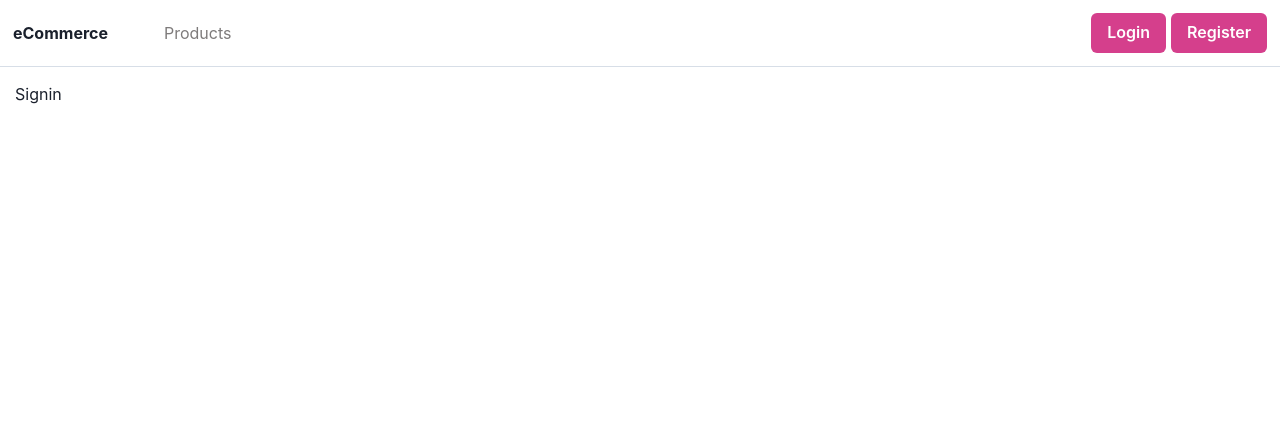
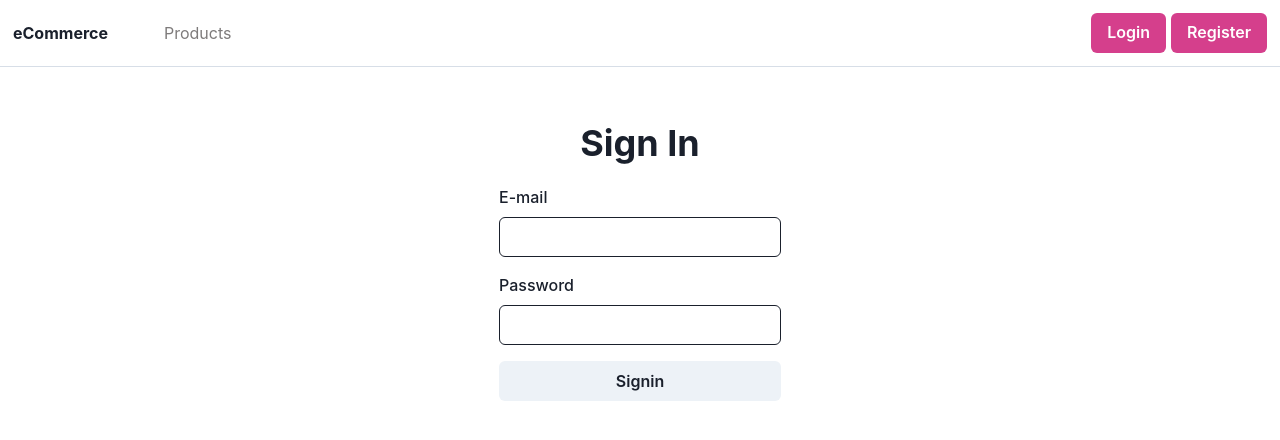
Before and after one commit to Guven1991/e-commerce-app, a React (Create React App) app in the folder client/: page /signin in a window 1280 px wide. Shown: the top 440 px of the page. Built offline with nearby package versions, Linux system fonts and the light colour scheme; no server answers.

Commit message:
signin and signup added

```diff
--- a/client/src/App.js
+++ b/client/src/App.js
@@ -5,6 +5,9 @@ import Products from "./pages/Products";
 import ProductDetail from "./pages/ProductDetail";
 import Signin from "./pages/auth/Signin";
 import Signup from "./pages/auth/signup";
+import Profile from "./pages/Profile";
+import { PrivateRoute } from "./pages/PrivateRoute";
+
 
 function App() {
   return (
@@ -16,6 +19,7 @@ function App() {
           <Route path="/product/:product_id" element={<ProductDetail />} />
           <Route path="/signin" element={<Signin />} />
           <Route path="/signup" element={<Signup />} />
+          <Route path="/profile" element={<PrivateRoute><Profile /></PrivateRoute>} />
         </Routes>
       </div>
     </>
--- a/client/src/api.js
+++ b/client/src/api.js
@@ -1,5 +1,21 @@
-import axios from 'axios';
+import axios from "axios";
 
+axios.interceptors.request.use(
+  function (config) {
+    const { origin } = new URL(config.url);
+    const allowedorigins = [process.env.REACT_APP_BASE_ENDPOINT];
+    const token = localStorage.getItem("access-Token");
+
+    if (allowedorigins.includes(origin)) {
+      config.headers.authorization = token;
+    }
+    return config;
+  },
+  function (error) {
+    // Do something with request error
+    return Promise.reject(error);
+  }
+);
 
 export const fetchProductList = async ({ pageParam = 1 }) => {
   const { data } = await axios.get(
@@ -9,8 +25,46 @@ export const fetchProductList = async ({ pageParam = 1 }) => {
   return data;
 };
 
-export const fetchProduct = async(id) => {
-    const {data} = await  axios.get(`${process.env.REACT_APP_BASE_ENDPOINT}/product/${id}`)
+export const fetchProduct = async (id) => {
+  const { data } = await axios.get(
+    `${process.env.REACT_APP_BASE_ENDPOINT}/product/${id}`
+  );
 
   return data;
+};
+
+export const fetchRegister = async (input) => {
+  const { data } = await axios.post(
+    `${process.env.REACT_APP_BASE_ENDPOINT}/auth/register`,
+    input
+  );
+
+  return data;
+};
+
+export const fetchLogin= async (input) => {
+  const { data } = await axios.post(
+    `${process.env.REACT_APP_BASE_ENDPOINT}/auth/login`,
+    input
+  );
+
+  return data;
+};
+
+export const fetchMe = async () => {
+  const { data } = await axios.get(
+    `${process.env.REACT_APP_BASE_ENDPOINT}/auth/me`
+  );
+  return data;
+};
+
+export const fetchLogout = async () => {
+  const { data } = await axios.post(
+    `${process.env.REACT_APP_BASE_ENDPOINT}/auth/logout`,
+    {
+      refresh_token: localStorage.getItem("refresh-Token"),
     }
+  );
+
+  return data;
+};
--- a/client/src/components/Navbar/index.js
+++ b/client/src/components/Navbar/index.js
@@ -2,8 +2,12 @@ import React from "react";
 import { Link } from "react-router-dom";
 import styles from "./styles.module.css";
 import { Button } from "@chakra-ui/react";
+import { useAuth } from "../../contexts/AuthContext";
 
 function Navbar() {
+  const { loggedIn } = useAuth();
+
+  console.log(loggedIn);
   return (
     <nav className={styles.nav}>
       <div className={styles.left}>
@@ -18,12 +22,24 @@ function Navbar() {
       </div>
 
       <div className={styles.right}>
+        {!loggedIn && (
+          <>
             <Link to="/signin">
               <Button colorScheme="pink">Login</Button>
             </Link>
             <Link to="/signup">
               <Button colorScheme="pink">Register</Button>
             </Link>
+          </>
+        )}
+
+        {loggedIn && (
+          <>
+            <Link to="/profile">
+              <Button>Profile</Button>
+            </Link>
+          </>
+        )}
       </div>
     </nav>
   );
--- /dev/null
+++ b/client/src/contexts/AuthContext.js
@@ -0,0 +1,66 @@
+import { Flex, Spinner } from "@chakra-ui/react";
+import { useState, createContext, useEffect, useContext } from "react";
+import { fetchLogout, fetchMe } from "../api";
+
+const AuthContext = createContext();
+
+const AuthProvider = ({ children }) => {
+  const [user, setUser] = useState(null);
+  const [loggedIn, setLoggedIn] = useState(false);
+  const [loading, setLoading] = useState(true);
+
+  useEffect(() => {
+    (async () => {
+      try {
+        const me = await fetchMe();
+
+        setLoggedIn(true);
+        setUser(me);
+        setLoading(false);
+      } catch (e) {
+        setLoading(false);
+      }
+    })();
+  }, []);
+
+  const login = (data) => {
+    setLoggedIn(true);
+    setUser(data.user);
+    localStorage.setItem("access-Token", data.accessToken);
+    localStorage.setItem("refresh-Token", data.refreshToken);
+  };
+
+  const logout = async(callback) => {
+    setLoading(false);
+    setUser(null);
+    setLoggedIn(false);
+
+    await fetchLogout();
+
+    localStorage.removeItem("access-Token");
+    localStorage.removeItem("refresh-Token");
+
+    callback();
+  }
+
+  const values = {
+    loggedIn,
+    user,
+    login,
+    logout,
+  };
+
+  if (loading) {
+    return (
+      <Flex justifyContent="center" alignItems="center" height="100vh">
+        <Spinner  thickness="4px" speed="0.65" emptyColor="gray.200" size="xl" color="red.500" />
+      </Flex>
+    );
+  }
+
+  return <AuthContext.Provider value={values}>{children}</AuthContext.Provider>;
+};
+
+const useAuth = () => useContext(AuthContext);
+
+export { AuthProvider, useAuth };
--- /dev/null
+++ b/client/src/pages/PrivateRoute.js
@@ -0,0 +1,12 @@
+import { Navigate } from "react-router-dom";
+import { useAuth } from "../contexts/AuthContext";
+
+export const PrivateRoute = ({ children }) => {
+  const { loggedIn } = useAuth();
+
+  if (loggedIn) {
+    return children;
+  }
+
+  return <Navigate to="/" />;
+};
--- /dev/null
+++ b/client/src/pages/Profile/index.js
@@ -0,0 +1,28 @@
+
+import { useAuth } from "../../contexts/AuthContext";
+import {Button, Text} from '@chakra-ui/react';
+import {useNavigate} from 'react-router-dom';
+
+
+function Profile({history}) {
+    const { user, logout } = useAuth();
+    const navigate = useNavigate();
+    const handleLogout = async() => {
+        logout(()=> {
+            navigate("/");
+        });
+    }
+  return (
+    <div>
+      <Text fontSize="22">Profile</Text>
+      <code>
+        {JSON.stringify(user)}
+      </code>
+        <br />
+        <br />
+      <Button colorScheme="pink" variant="solid" onClick={handleLogout}>Logout</Button>
+    </div>
+  )
+}
+
+export default Profile
--- a/client/src/pages/auth/Signin/index.js
+++ b/client/src/pages/auth/Signin/index.js
@@ -1,11 +1,94 @@
-import React from 'react'
+import React from "react";
+import {
+  Box,
+  Flex,
+  Button,
+  Heading,
+  FormControl,
+  FormLabel,
+  Input,
+  Alert,
+} from "@chakra-ui/react";
+
+import { useFormik } from "formik";
+import validationSchema from "./validations";
+import { fetchLogin } from "../../../api";
+
+import {useAuth} from "../../../contexts/AuthContext";
+import { useNavigate } from "react-router-dom";
 
 function Signin() {
+
+  const {login} =useAuth();
+  const navigate = useNavigate();
+
+  const formik = useFormik({
+    initialValues: {
+      email: "",
+      password: "",
+    },
+    validationSchema,
+
+    onSubmit: async (values, bag) => {
+      try {
+        const loginResponse = await fetchLogin({
+          email: values.email,
+          password: values.password,
+        });
+
+        login(loginResponse);
+        navigate('/profile');
+        console.log(loginResponse);
+      } catch (error) {
+        bag.setErrors({ general: error.response.data.message });
+      }
+    },
+  });
+
   return (
     <div>
-      Signin
+      <Flex align="center" width="full" justifyContent="center">
+        <Box pt={10}>
+          <Box textAlign="center">
+            <Heading>Sign In</Heading>
+          </Box>
+          <Box>
+            {formik.errors.general && (
+              <Alert status="error">{formik.errors.general}</Alert>
+            )}
+          </Box>
+          <Box textAlign="left" margin={5}>
+            <form onSubmit={formik.handleSubmit}>
+              <FormControl>
+                <FormLabel>E-mail</FormLabel>
+                <Input
+                  name="email"
+                  onChange={formik.handleChange}
+                  onBlur={formik.handleBlur}
+                  value={formik.values.email}
+                  isInvalid={formik.touched.email && formik.errors.email}
+                />
+              </FormControl>
+              <FormControl mt={4}>
+                <FormLabel>Password</FormLabel>
+                <Input
+                  name="password"
+                  type="password"
+                  onChange={formik.handleChange}
+                  onBlur={formik.handleBlur}
+                  value={formik.values.password}
+                  isInvalid={formik.touched.password && formik.errors.password}
+                />
+              </FormControl>
+              <Button mt={4} width="full" type="submit">
+                Signin
+              </Button>
+            </form>
+          </Box>
+        </Box>
+      </Flex>
     </div>
-  )
+  );
 }
 
-export default Signin
+export default Signin;
--- /dev/null
+++ b/client/src/pages/auth/Signin/validations.js
@@ -0,0 +1,14 @@
+import * as yup from "yup";
+
+const validations = yup.object().shape({
+  email: yup
+    .string()
+    .email("Geçerli bir email girin.")
+    .required("Zorunlu alan."),
+  password: yup
+    .string()
+    .min(5, "parolanız en az 5 karekter olmalı!")
+    .required("Zorunlu alan."),
+});
+
+export default validations;
--- a/client/src/pages/auth/signup/index.js
+++ b/client/src/pages/auth/signup/index.js
@@ -7,12 +7,21 @@ import {
   FormControl,
   FormLabel,
   Input,
+  Alert,
 } from "@chakra-ui/react";
 
 import { useFormik } from "formik";
 import validationSchema from "./validations";
+import { fetchRegister } from "../../../api";
+
+import {useAuth} from "../../../contexts/AuthContext";
+import { useNavigate } from "react-router-dom";
 
 function Signup() {
+
+  const {login} =useAuth();
+  const navigate = useNavigate();
+
   const formik = useFormik({
     initialValues: {
       email: "",
@@ -22,7 +31,18 @@ function Signup() {
     validationSchema,
 
     onSubmit: async (values, bag) => {
-      console.log(values);
+      try {
+        const registerResponse = await fetchRegister({
+          email: values.email,
+          password: values.password,
+        });
+
+        login(registerResponse);
+        navigate('/profile');
+        console.log(registerResponse);
+      } catch (error) {
+        bag.setErrors({ general: error.response.data.message });
+      }
     },
   });
 
@@ -32,6 +52,11 @@ function Signup() {
         <Box pt={10}>
           <Box textAlign="center">
             <Heading>Sign Up</Heading>
+          </Box>
+          <Box>
+            {formik.errors.general && (
+              <Alert status="error">{formik.errors.general}</Alert>
+            )}
           </Box>
           <Box textAlign="left" margin={5}>
             <form onSubmit={formik.handleSubmit}>
@@ -64,7 +89,10 @@ function Signup() {
                   onChange={formik.handleChange}
                   onBlur={formik.handleBlur}
                   value={formik.values.passwordConfirm}
-                  isInvalid={formik.touched.passwordConfirm && formik.errors.passwordConfirm}
+                  isInvalid={
+                    formik.touched.passwordConfirm &&
+                    formik.errors.passwordConfirm
+                  }
                 />
               </FormControl>
 
```
Also changed, not shown: client/src/index.js (+10 -6 lines), client/src/pages/ProtectedRoute.js (added, +24 -0 lines), client/src/contexts/BasketContext.js (added). Lines whose indentation alone changed are shown as unchanged.
